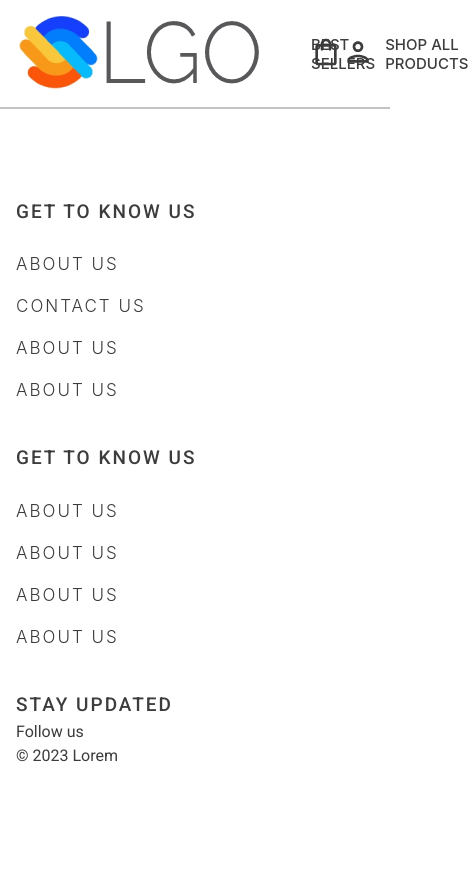
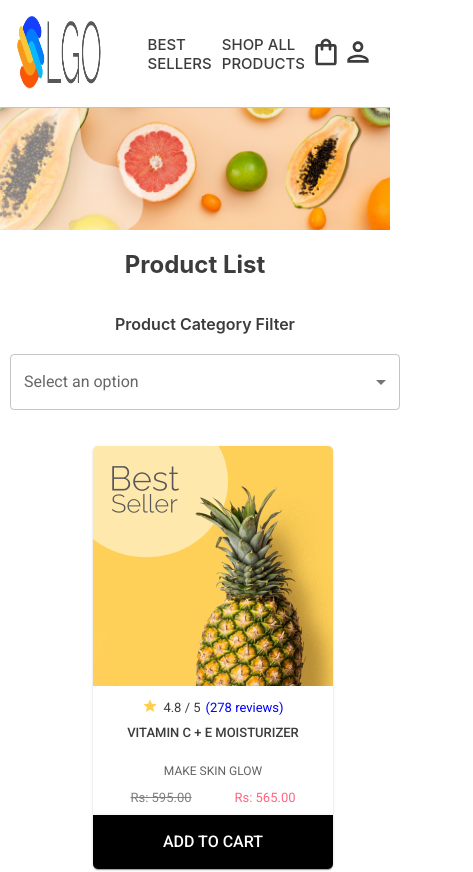
Before and after one commit to pannan-annalect/test-ecommerce, a React (Create React App) app in the folder my-react-app/: page /all-product in a window 390 px wide. Shown: the top 872 px of the page, 473 px wide, since content can reach past the window. Built offline with nearby package versions, Linux system fonts and the light colour scheme.

Commit message:
created all product list with filter with responsive

```diff
--- a/my-react-app/src/App.js
+++ b/my-react-app/src/App.js
@@ -7,6 +7,7 @@ import FooterComponent from './components/footer/footer.component';
 import AboutUs from './components/about-us/AboutUs.comopnent';
 import ContactUs from './components/contact-us/ContactUs.comopnent';
 import LoginSignUp from './components/login-signup/LoginSIgnUp.component';
+import AllProductListing from './components/product-listing/AllProductListing.component';
 const theme = createTheme({
   typography:{
     "fontFamily":'"Roboto","sans-serif"'
@@ -49,6 +50,7 @@ function App() {
               <Route path="/about-us" element={<AboutUs/>} />
               <Route path="/contact-us" element={<ContactUs/>} />
               <Route path="/auth" element={<LoginSignUp/>} />
+              <Route path="/all-product" element={<AllProductListing/>} />
             </Routes>
           <FooterComponent />
       </Router>
--- a/my-react-app/src/components/contact-us/ContactDetailis.compopnent.jsx
+++ b/my-react-app/src/components/contact-us/ContactDetailis.compopnent.jsx
@@ -36,7 +36,7 @@ const ContactDetails = () => {
 
   return (
     <div className={useStyles.root}>
-      <Typography variant="h5" component="header" className={useStyles.header}>
+      <Typography variant="h3" component="header" className={useStyles.header}>
         Contact Us
       </Typography>
       <div className={useStyles.contactDetails}>
--- a/my-react-app/src/components/header/header.component.jsx
+++ b/my-react-app/src/components/header/header.component.jsx
@@ -13,11 +13,13 @@ const HeaderComponent = () => {
                     <Grid container >
                         <Grid item xs={12} className="topheader">
                             <div className="logo-nav">
-                                <Box className="logo" component="img" src={logo} alt="logo" height={83}/>
+                                <Link to="/">
+                                    <Box className="logo" component="img" src={logo} alt="logo" height={83}/>
+                                </Link>
                                 <nav>
                                     <ul sx={{mx:2}} className="header-nav">
                                         <li><Link href="#">Best Sellers</Link></li>
-                                        <li><Link href="#">Shop all Products</Link></li>
+                                        <li><Link to="all-product">Shop all Products</Link></li>
                                     </ul>
                                 </nav>
                             </div>
--- /dev/null
+++ b/my-react-app/src/components/product-listing/AllProductListing.component.jsx
@@ -0,0 +1,101 @@
+import { useState } from "react";
+import TopBanner from '../../assets/images/top-slider-image.jpg';
+import { Typography,Card,CardActions,CardContent,Button, Grid, Box, FormControl, InputLabel, MenuItem, Select } from "@mui/material";
+import "./ProductListing.scss";
+import productimage from '../../assets/images/best-seller.jpg';
+import {Star} from '@mui/icons-material';
+
+function AllProductListing() {
+  // Dummy product data
+  const products = [
+    { id: 1, name: 'Vitamin C + E Moisturizer', subTitle: 'MAKE SKIN GLOW', type: 'Moisturizer', img: productimage, rating: '4.8 / 5', count: '278 reviews', actualPrice: 'Rs: 595.00', discountPrice: 'Rs: 565.00' },
+
+    { id: 2, name: 'Vitamin C + E SPF 50 Sunscreen', subTitle: 'Waterlight Texture', type: 'Sunscreen', img: productimage, rating: '3.5 / 5', count: '281 reviews', actualPrice: 'Rs: 495.00', discountPrice: 'Rs: 470.00' },
+
+    { id: 3, name: '10% Vitamin C+E & 5% Niacinamide Face Serum', subTitle: 'Even Tones Skin', type: 'Serum', img: productimage, rating: '5 / 5', count: '126 reviews', actualPrice: 'Rs: 695.00', discountPrice: 'Rs: 660.00' },
+
+    { id: 4, name: 'Cica & 2% Salicylic Face Wash', subTitle: 'Unclogs Pores', type: 'Face Wash', img: productimage, rating: '4.2 / 5', count: '170 reviews', actualPrice: 'Rs: 295.00', discountPrice: '' },
+
+    { id: 5, name: 'Lip Plumping Mask with Vitamin C + E', subTitle: '3 Shades Available', type: 'Lip Care', img: productimage, rating: '4.5 / 5', count: '316 reviews', actualPrice: 'Rs: 295.00', discountPrice: '' },
+
+    { id: 6, name: 'Cica & Salicylic French Green Clay Face Mask', subTitle: 'Anti-Acne Treatment', type: 'Face Mask', img: productimage, rating: '4.5 / 5', count: '571 reviews', actualPrice: 'Rs: 550.00', discountPrice: '' },
+
+    { id: 7, name: 'Watermelon & Glycolic Toner', subTitle: 'Refines Pores', type: 'Face Toner', img: productimage, rating: '5 / 5', count: '61 reviews', actualPrice: 'Rs: 395.00', discountPrice: '' },
+  ];
+
+  const [filterType, setFilterType] = useState('');
+
+  const handleFilterChange = (event) => {
+    setFilterType(event.target.value);
+  };
+
+  // Filter the products based on the selected type
+  const filteredProducts = filterType
+    ? products.filter((product) => product.type === filterType)
+    : products;
+
+    // Extracting unique types from the products array
+    const types = [...new Set(products.map((product) => product.type))];
+
+  return (
+    <>
+        <div className="top-banner">
+            <Box className="logo" component="img" src={TopBanner} alt="logo" />
+        </div>
+        <h2>Product List</h2>
+        <div className="listing-container">
+            <div className="filter-container">
+                <div className="filter-header">Product Category Filter</div>
+            <FormControl className="filter-drodown">
+                <InputLabel id="dropdown-label">Select an option</InputLabel>
+                <Select labelId="dropdown-label"id="dropdown"  value={filterType} onChange={handleFilterChange}>
+                    <MenuItem value="">All</MenuItem>
+                    {types.map((type, index) => (
+                        <MenuItem value={type} key={index}>{type}</MenuItem>
+                    ))}
+                </Select>
+            </FormControl>
+            </div>
+            <Grid container className="card-container" spacing={2}>
+                {filteredProducts.map((product, index) => (
+                    <Grid item xs={12} sm={6} md={4} lg={3} key={index}>
+                    <div className="listing-card">
+                        <Card className="product-listing">
+                            <div className="product-image">
+                                <img src={product.img} />
+                            </div>
+                            <CardContent sx={{py:1}}>
+                                <Typography className="product-rating" sx={{display: "flex",justifyContent:"center",mb:1}}>
+                                    <Star sx={{ color: '#FFCE51',fontSize:16 }} />
+                                    <span className="rating">{product.rating}</span>
+                                    <span className="count">({product.count})</span>
+                                </Typography>
+                                <Typography className="product-title" gutterBottom variant="h2" component="div"> {product.name} </Typography>
+                                <Typography className="product-desc" marginBottom={1}>{product.subTitle}</Typography>
+                                <Grid container>
+                                    <Grid item xs={product.discountPrice ? 6 : 12} sx={{textAlign:"center"}}>
+                                        <Typography className="actual-amt">{product.actualPrice}</Typography>
+                                    </Grid>
+
+                                    {product.discountPrice &&
+                                        <Grid item xs={6}>
+                                            <Typography className="discounted-amt" sx={{textAlign:"center"}}>{product.discountPrice}</Typography>
+                                        </Grid>
+                                    }
+                                </Grid>
+                            </CardContent>
+                            <CardActions sx={{p:0}}>
+                                <Button variant="contained" sx={{borderRadius:0,width:'100%'}}>Add to Cart</Button>
+                            </CardActions>
+                        </Card>
+                    </div>
+                    </Grid>
+                ))}
+            </Grid>
+        </div>
+
+    </>
+  );
+}
+
+export default AllProductListing;
--- a/my-react-app/src/components/product-listing/ProductListing.scss
+++ b/my-react-app/src/components/product-listing/ProductListing.scss
@@ -0,0 +1,63 @@
+.top-banner{
+    width: 100%;
+    height: 100%;
+    object-fit: contain;
+}
+
+.listing-container{
+    display: flex;
+    width: 100%;
+    align-items: baseline;
+    padding: 10px;
+    /* For Tablet View */
+    @media screen and (min-device-width: 768px) and (max-device-width: 1024px) {
+        display: block;
+    }
+    /* For Mobile Phones Portrait or Landscape View */
+    @media screen and (max-device-width: 767px)  {
+        display: block;
+    }
+    .filter-container{
+        width: 20%;
+        /* For Tablet View */
+        @media screen and (min-device-width: 768px) and (max-device-width: 1024px) {
+            width: 100%;
+        }
+        /* For Mobile Phones Portrait or Landscape View */
+        @media screen and (max-device-width: 767px)  {
+            width: 100%;
+        }
+        .filter-header{
+            font-weight: 600;
+            text-align: center;
+            padding-bottom: 20px;
+        }
+        .filter-drodown{
+            width: 100%;
+        }
+    }
+    .card-container{
+        width: 80%;
+        padding: 20px;
+        @media screen and (min-device-width: 768px) and (max-device-width: 1024px) {
+            width: 100%;
+            margin: 0 auto;
+        }
+        /* For Mobile Phones Portrait or Landscape View */
+        @media screen and (max-device-width: 767px)  {
+            width: 100%;
+        }
+       .listing-card{
+            width: 240px;
+            height: 462px;
+            /* For Tablet View */
+            @media screen and (min-device-width: 768px) and (max-device-width: 1024px) {
+                margin: 0 auto;
+            }
+             /* For Mobile Phones Portrait or Landscape View */
+            @media screen and (max-device-width: 767px)  {
+                margin: 0 auto;
+            }
+       }
+    }
+}
```
